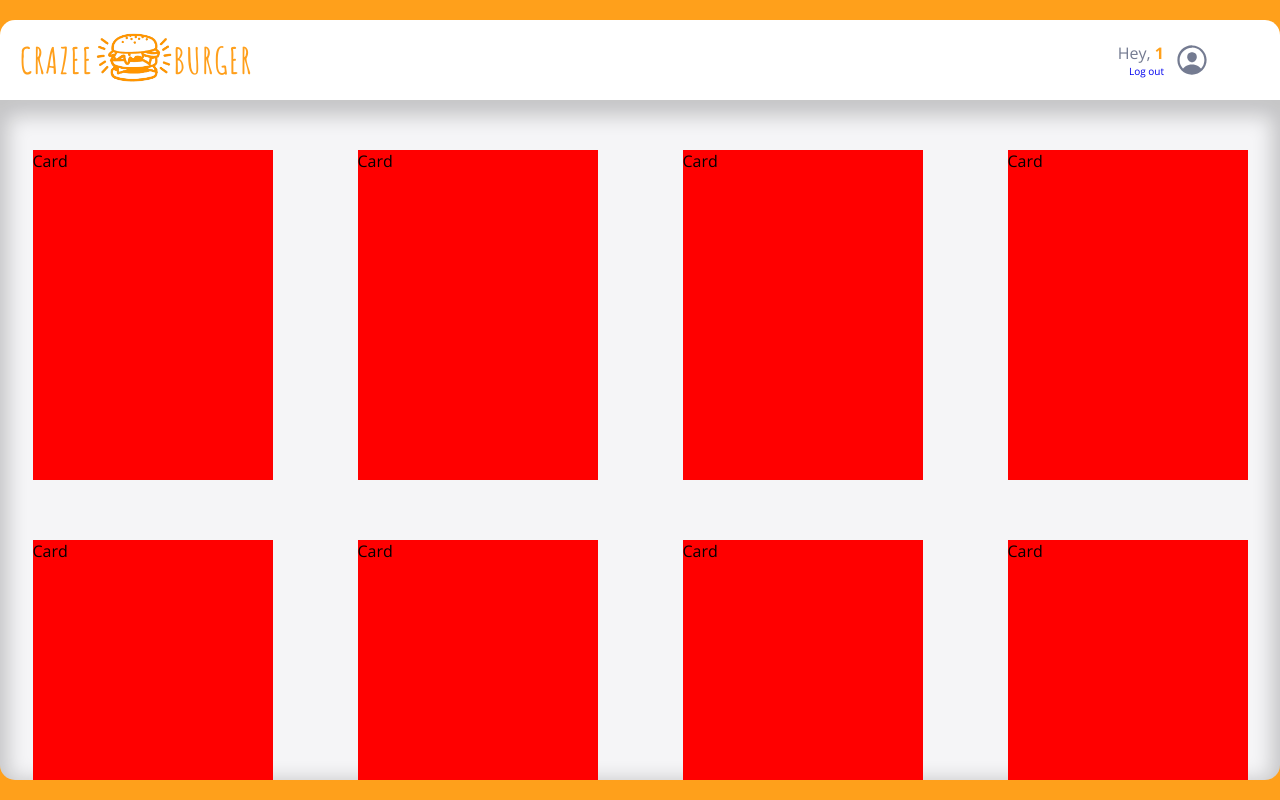
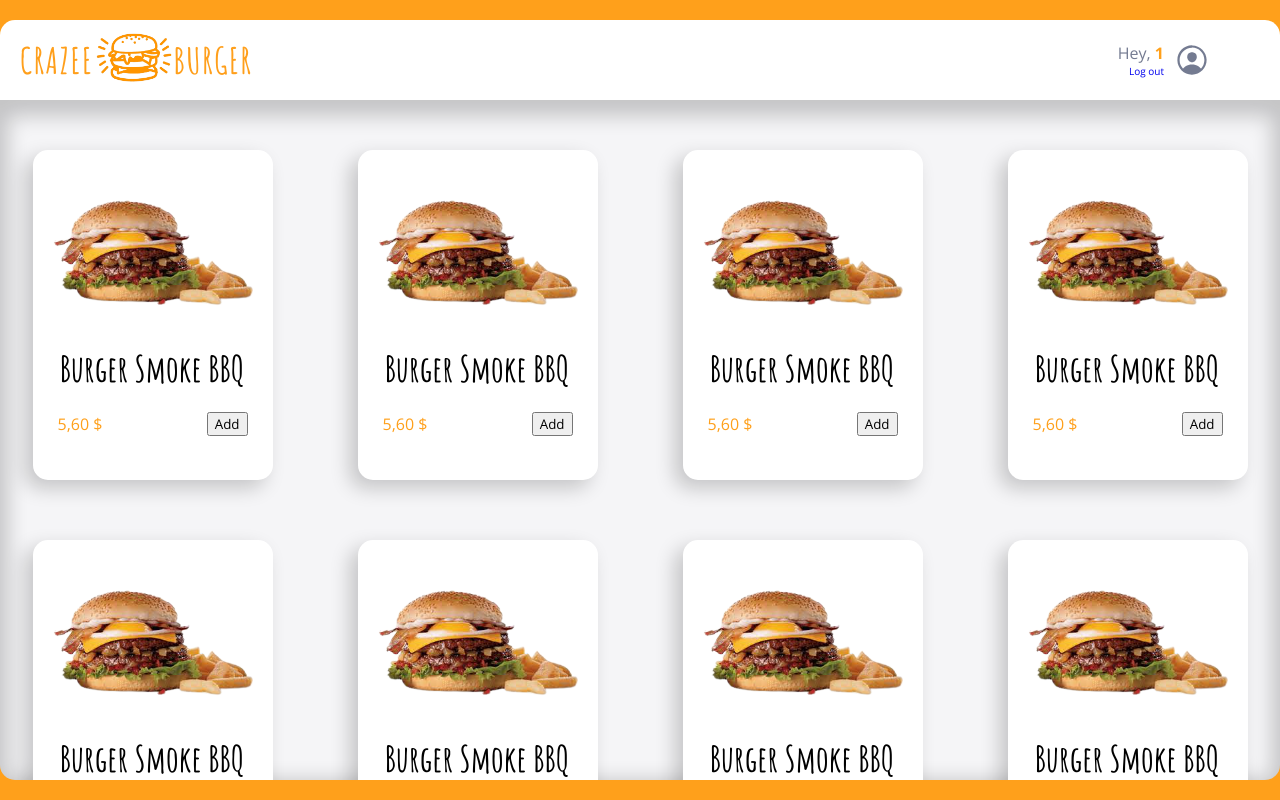
Before and after one commit to ahmedbouras/burger-store, a React (Vite) app: page /order/1 in a window 1280 px wide. Built offline with nearby package versions, Linux system fonts and the light colour scheme.

Commit message:
💄 F05: REUSABLE > Card : Add layout and style

```diff
--- a/src/components/reusable-ui/Card.jsx
+++ b/src/components/reusable-ui/Card.jsx
@@ -1,11 +1,65 @@
 import styled from "styled-components";
+import BurgerSmokeBBQ from "../../../public/images/burger-bacon-egg.png";
+import theme from "../../theme";
 
 export default function Card() {
-  return <CardStyled>Card</CardStyled>;
+  return (
+    <CardStyled>
+      <div className="product-img">
+        <img src={BurgerSmokeBBQ} alt="" />
+      </div>
+
+      <div className="product-info">
+        <h3 className="product-name">Burger Smoke BBQ</h3>
+
+        <div className="product-purchase">
+          <p className="product-price">5,60 $</p>
+          <button type="button" className="product-action">
+            Add
+          </button>
+        </div>
+      </div>
+    </CardStyled>
+  );
 }
 
 const CardStyled = styled.div`
+  display: flex;
+  flex-direction: column;
+  align-items: center;
   height: 330px;
   width: 240px;
-  background-color: red;
+  padding: 50px 20px 10px;
+  background-color: ${theme.colors.white};
+  border-radius: ${theme.borderRadius.extraRound};
+  box-shadow: -8px 8px 20px 0px rgba(0, 0, 0, 0.2);
+
+  .product-img {
+    width: 200px;
+    height: 145px;
+  }
+
+  .product-info {
+    width: 200px;
+    height: 110px;
+    padding: 0 5px 5px 5px;
+
+    .product-name {
+      font-size: ${theme.fonts.size.P4};
+      font-weight: ${theme.fonts.weights.bold};
+      text-align: center;
+      width: 100%;
+    }
+
+    .product-purchase {
+      display: flex;
+      justify-content: space-between;
+      align-items: center;
+      height: 66px;
+
+      .product-price {
+        color: ${theme.colors.primary};
+      }
+    }
+  }
 `;
```
Also changed, not shown: public/images/burger-bacon-egg.png (added).
